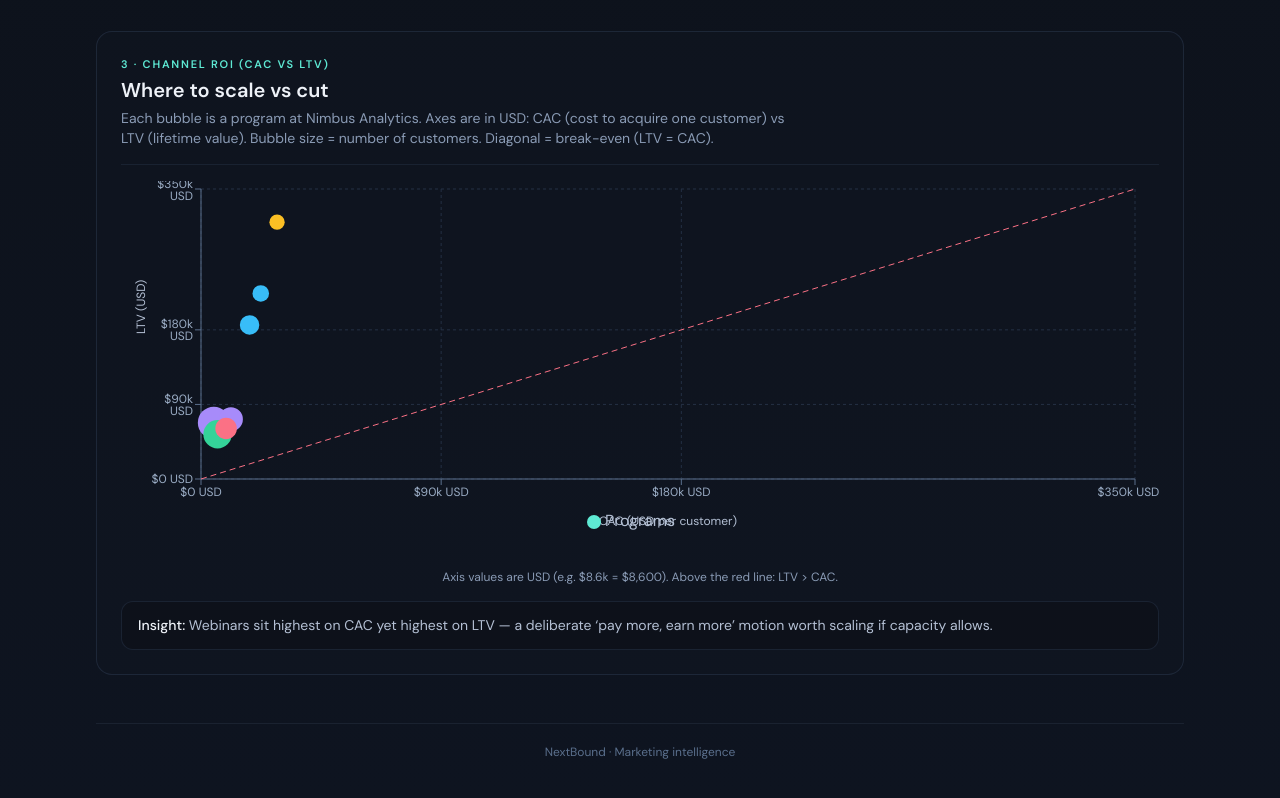
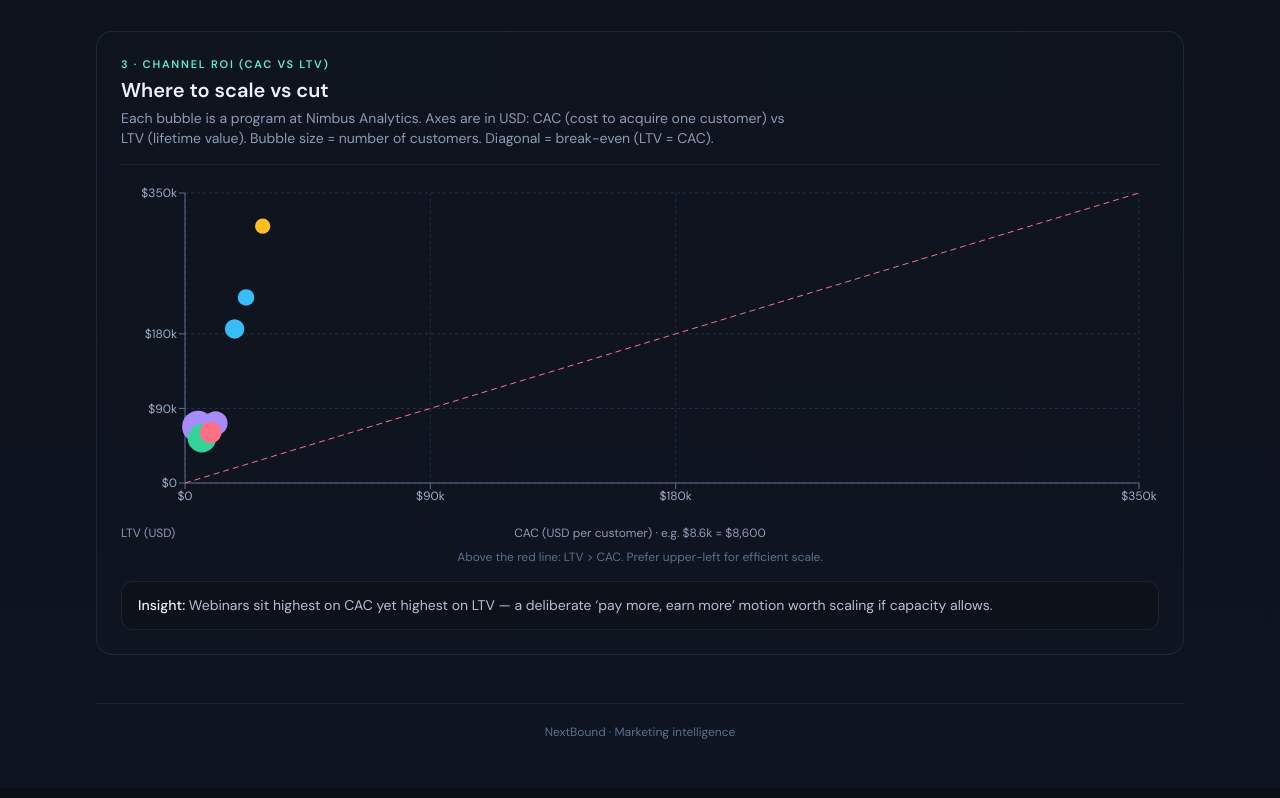
Before and after one commit to s1xxi/Marketing-, a React (Vite) app: page / in a window 1280 px wide. Shown: the part 1693-2491 px from the top of the page. Built offline with nearby package versions, Linux system fonts and the light colour scheme.

Commit message:
fix: remove overlapping Programs legend under CAC axis

```diff
--- a/src/components/ScatterSection.tsx
+++ b/src/components/ScatterSection.tsx
@@ -4,7 +4,6 @@ import { formatUsd, formatUsdCompact } from "../lib/format";
 import {
   CartesianGrid,
   Cell,
-  Legend,
   ReferenceLine,
   ResponsiveContainer,
   Scatter,
@@ -43,45 +42,28 @@ export function ScatterSection() {
         </p>
       </header>
 
-      <div className="h-[340px] w-full md:h-[380px]">
+      <div className="h-[300px] w-full md:h-[340px]">
         <ResponsiveContainer width="100%" height="100%">
-          <ScatterChart margin={{ top: 8, right: 24, bottom: 28, left: 16 }}>
+          <ScatterChart margin={{ top: 12, right: 20, bottom: 8, left: 8 }}>
             <CartesianGrid stroke={chartGridStroke} strokeDasharray="3 3" />
             <XAxis
               type="number"
               dataKey="cac"
               name="CAC"
-              unit=" USD"
               domain={[0, axisMax]}
               tickFormatter={(v) => formatUsdCompact(v)}
               stroke="#5a6f8c"
               tick={chartAxisTick}
-              label={{
-                value: "CAC (USD per customer)",
-                position: "insideBottom",
-                offset: -16,
-                fill: "#b4c0d4",
-                fontSize: 12,
-              }}
             />
             <YAxis
               type="number"
               dataKey="ltv"
               name="LTV"
-              unit=" USD"
               domain={[0, axisMax]}
               tickFormatter={(v) => formatUsdCompact(v)}
               stroke="#5a6f8c"
               tick={chartAxisTick}
-              width={64}
-              label={{
-                value: "LTV (USD)",
-                angle: -90,
-                position: "insideLeft",
-                offset: 4,
-                fill: "#b4c0d4",
-                fontSize: 12,
-              }}
+              width={56}
             />
             <ZAxis type="number" dataKey="customers" range={[80, 800]} name="Customers" />
             <Tooltip
@@ -109,8 +91,7 @@ export function ScatterSection() {
               strokeDasharray="6 4"
               ifOverflow="extendDomain"
             />
-            <Legend wrapperStyle={{ color: "#b4c0d4" }} />
-            <Scatter name="Programs" data={scatterData} fill="#5eead4">
+            <Scatter name="Programs" data={scatterData} fill="#5eead4" legendType="none">
               {scatterData.map((entry) => (
                 <Cell key={`cell-${entry.id}`} fill={entry.fill} />
               ))}
@@ -119,8 +100,13 @@ export function ScatterSection() {
         </ResponsiveContainer>
       </div>
 
-      <p className="mt-2 text-center text-xs text-ink-400">
-        Axis values are USD (e.g. $8.6k = $8,600). Above the red line: LTV &gt; CAC.
+      <div className="mt-1 flex items-center justify-between gap-3 text-xs text-ink-400">
+        <span className="w-14 shrink-0 text-left">LTV (USD)</span>
+        <span className="flex-1 text-center">CAC (USD per customer) · e.g. $8.6k = $8,600</span>
+        <span className="w-14 shrink-0" />
+      </div>
+      <p className="mt-2 text-center text-xs text-ink-500">
+        Above the red line: LTV &gt; CAC. Prefer upper-left for efficient scale.
       </p>
 
       <aside className="mt-4 rounded-xl border border-ink-700/60 bg-ink-950/50 px-4 py-3 text-sm leading-relaxed text-ink-300">
```
